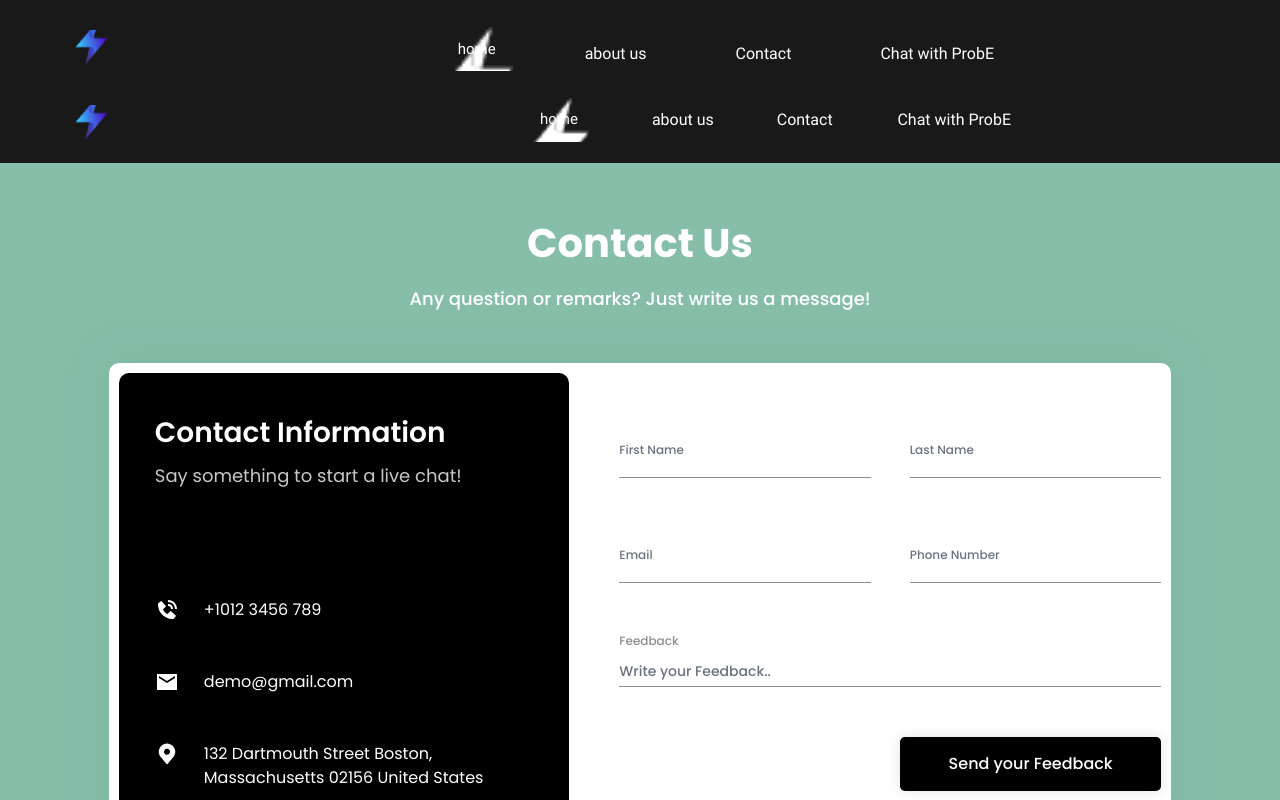
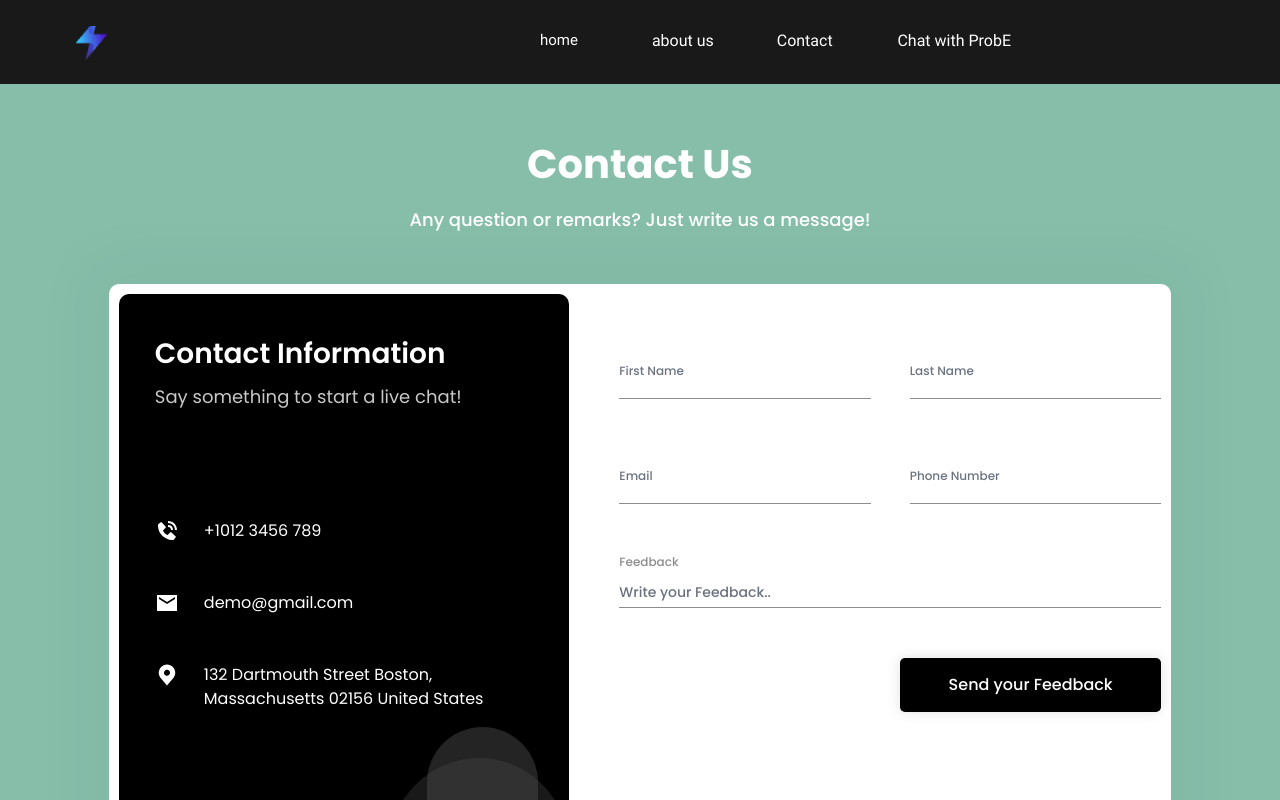
Before and after one commit to Arman-Fathabadi/Moonhack_final, a React (Create React App) app: page /contactus in a window 1280 px wide. Shown: the top 800 px of the page. Built offline with nearby package versions, Linux system fonts and the light colour scheme.

Commit message:
Second changes on all: Landing Page, Contact us and About us
We need to work on the chat screen

```diff
--- a/src/components/Header/index.jsx
+++ b/src/components/Header/index.jsx
@@ -8,7 +8,7 @@ export default function Header({ ...props }) {
         <Img src="images/img_header_logo.png" alt="logo image" className="h-[44px] w-[44px] object-contain" />
         <ul className="flex flex-wrap items-center gap-[55px] md:gap-5">
           <li>
-            <a href="#" className="h-[44px] bg-[url(/public/images/img_home.png)] bg-cover bg-no-repeat">
+            <a href="#" className="h-[44px] bg-cover bg-no-repeat">
               <Text size="lg" as="p" className="px-[17px] py-[13px]">
                 home
               </Text>
--- a/src/pages/AboutUS/index.jsx
+++ b/src/pages/AboutUS/index.jsx
@@ -29,7 +29,7 @@ export default function AboutUSPage() {
                 />
                 <div className="flex w-[65%] items-start justify-between gap-5 pl-[60px] pr-[199px] md:w-full md:px-5 sm:flex-col">
                   <div className="flex w-[63%] items-start justify-between gap-5 sm:w-full">
-                    <div className="flex h-[44px] items-center bg-[url(/public/images/img_home.png)] bg-cover bg-no-repeat px-[11px] pb-3.5 pt-[11px] md:h-auto">
+                    <div className="flex h-[44px] items-center bg-cover bg-no-repeat px-[11px] pb-3.5 pt-[11px] md:h-auto">
                       <Text size="lg" as="p">
                         home
                       </Text>
--- a/src/pages/Contactus/index.jsx
+++ b/src/pages/Contactus/index.jsx
@@ -19,47 +19,6 @@ export default function ContactusPage() {
         <div className="flex flex-col items-center gap-[50px]">
           {/* navigation section */}
           <div className="flex flex-col self-stretch">
-            <header className="flex flex-1 items-center justify-center bg-gray-900_01 pt-[19px] md:p-5">
-              <div className="container-xs flex items-center justify-between gap-5 pr-[199px] md:pr-5 sm:flex-col">
-                <a href="#">
-                  <Img
-                    src="images/img_631644375dd15fe.png"
-                    alt="home link"
-                    className="h-[38px] self-end object-cover sm:w-full"
-                  />
-                </a>
-                <ul className="flex flex-wrap items-center gap-[55px] md:gap-5">
-                  <li>
-                    <a href="#" className="h-[44px] bg-[url(/public/images/img_home.png)] bg-cover bg-no-repeat">
-                      <Text size="lg" as="p" className="px-[17px] py-[13px]">
-                        home
-                      </Text>
-                    </a>
-                  </li>
-                  <li>
-                    <a href="#" className="mt-2.5">
-                      <Text as="p" className="px-[17px] py-[13px]">
-                        about us
-                      </Text>
-                    </a>
-                  </li>
-                  <li>
-                    <a href="#" className="mt-2.5">
-                      <Text as="p" className="px-[17px] py-[13px]">
-                        Contact
-                      </Text>
-                    </a>
-                  </li>
-                  <li>
-                    <a href="#" className="mt-2.5">
-                      <Text as="p" className="px-[17px] py-[13px]">
-                        Chat with ProbE
-                      </Text>
-                    </a>
-                  </li>
-                </ul>
-              </div>
-            </header>
             <div className="flex flex-1 justify-center bg-gray-900_01 pb-3.5 pt-[19px] md:p-5">
               <div className="container-xs flex items-start justify-between gap-5 md:flex-col">
                 <Img
@@ -69,7 +28,7 @@ export default function ContactusPage() {
                 />
                 <div className="flex w-[65%] items-start justify-between gap-5 pl-[60px] pr-[199px] md:w-full md:px-5 sm:flex-col">
                   <div className="flex w-[63%] items-start justify-between gap-5 sm:w-full">
-                    <div className="flex h-[44px] items-center bg-[url(/public/images/img_home.png)] bg-cover bg-no-repeat px-[11px] pb-3.5 pt-[11px] md:h-auto">
+                    <div className="flex h-[44px] items-center bg-cover bg-no-repeat px-[11px] pb-3.5 pt-[11px] md:h-auto">
                       <Text size="lg" as="p">
                         home
                       </Text>
--- a/src/pages/HomePageLandingPage/index.jsx
+++ b/src/pages/HomePageLandingPage/index.jsx
@@ -21,11 +21,6 @@ export default function HomePageLandingPagePage() {
         {/* hero section */}
         <div className="mt-[38px] flex flex-col items-start gap-16 sm:gap-8">
           <div className="flex w-[95%] items-start md:w-full md:flex-col md:p-5">
-            <Img
-              src="images/img_svg.svg"
-              alt="svg image"
-              className="relative z-[1] mt-[193px] h-[171px] w-[4%] md:w-full"
-            />
             <div className="flex flex-1 flex-col items-center gap-[34px] md:self-stretch">
               <div className="container-xs md:p-5">
                 <Heading as="h1" className="leading-[75px]">
```
